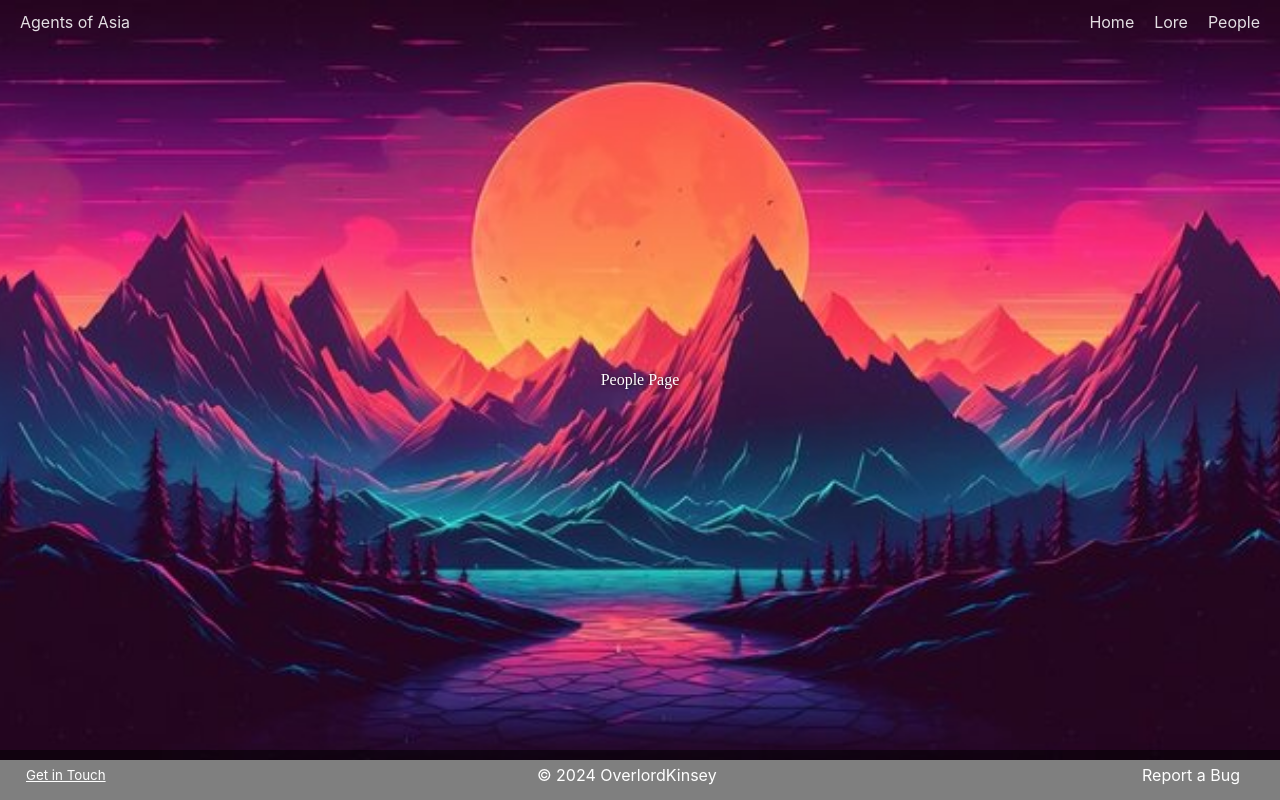
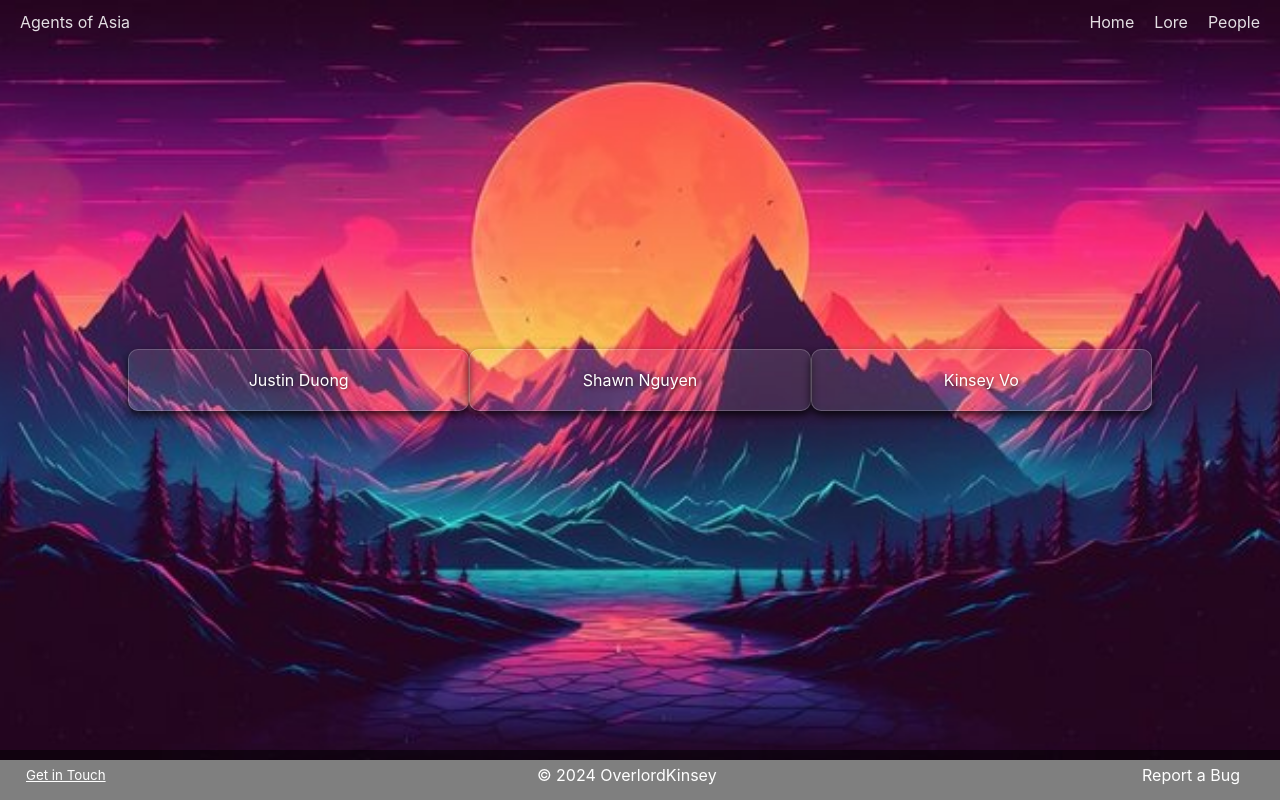
Before and after one commit to kinseyvo/Agents-of-Asia, a React (Vite) app in the folder AOA/: page /people in a window 1280 px wide. Built offline with nearby package versions, Linux system fonts and the light colour scheme.

Commit message:
profile cards

```diff
--- a/AOA/src/Components/People.jsx
+++ b/AOA/src/Components/People.jsx
@@ -5,7 +5,11 @@ export default function People() {
 
     return (
         <div className={style.container}>
-            People Page
+            <div className={style.cardContainer}>
+                <div className={style.card}>Justin Duong</div>
+                <div className={style.card}>Shawn Nguyen</div>
+                <div className={style.card}>Kinsey Vo</div>
+            </div>
         </div>
     );
 };
--- a/AOA/src/styles/footer.module.css
+++ b/AOA/src/styles/footer.module.css
@@ -8,7 +8,6 @@
     align-items: center;
     padding: 10px 20px;
     box-sizing: border-box;
-    font-family: Arial, sans-serif;
     height: 50px;
     position: absolute;
     font-family: Inter, system-ui, Avenir, Helvetica, Arial, sans-serif;
--- a/AOA/src/styles/people.module.css
+++ b/AOA/src/styles/people.module.css
@@ -12,4 +12,47 @@
     text-shadow: 1px 1px 5px rgba(0, 0, 0, 0.7);
     overflow: hidden;
     box-sizing: border-box;
+    font-family: Inter, system-ui, Avenir, Helvetica, Arial, sans-serif;
 }
+
+.cardContainer {
+    display: flex;
+    justify-content: space-around;
+    width: 80%;
+}
+
+.card {
+    background: rgba(255, 255, 255, 0.1);
+    border: 1px solid rgba(255, 255, 255, 0.2);
+    border-radius: 10px;
+    padding: 20px;
+    width: 30%;
+    box-shadow: 0 4px 8px rgba(0, 0, 0, 0.8);
+    transition: transform 0.3s ease;
+    display: flex;
+    flex-direction: column;
+    align-items: center;
+    text-align: center;
+}
+
+.card:hover {
+    transform: scale(1.05);
+}
+
+.profilePic {
+    width: 100px;
+    height: 100px;
+    border-radius: 50%;
+    margin-bottom: 15px;
+}
+
+.name {
+    margin: 10px 0;
+    font-size: 1.5em;
+}
+
+.socialMedia {
+    display: flex;
+    gap: 10px;
+    font-size: 1.5em;
+}
```
Also changed, not shown: 1 other file (tests, documents, lock files or other folders).
